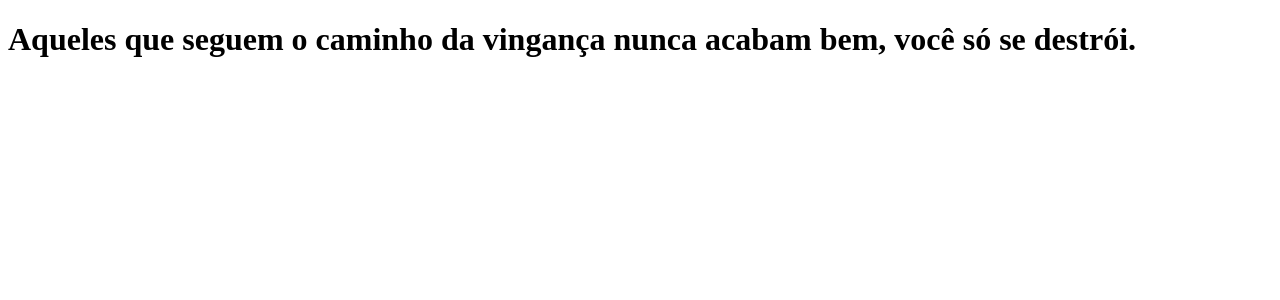
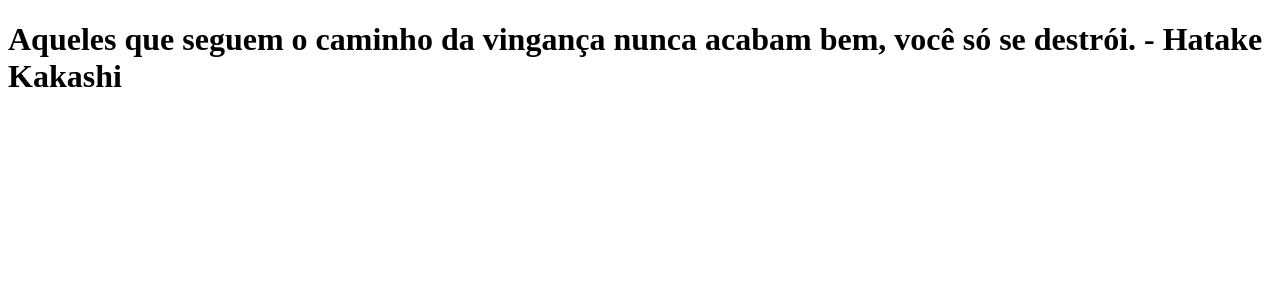
Before and after one commit to mauricioandrade/clone-tabnews, a Next.js app: page / in a window 1280 px wide. Shown: the top 300 px of the page. Built offline with nearby package versions, Linux system fonts and the light colour scheme.

Commit message:
modifica a frase

```diff
--- a/pages/index.js
+++ b/pages/index.js
@@ -1,5 +1,5 @@
 function Home() {
-    return <h1>Aqueles que seguem o caminho da vingança nunca acabam bem, você só se destrói.</h1>
+    return <h1>Aqueles que seguem o caminho da vingança nunca acabam bem, você só se destrói. - Hatake Kakashi</h1>
 }
 
 export default Home;
```
